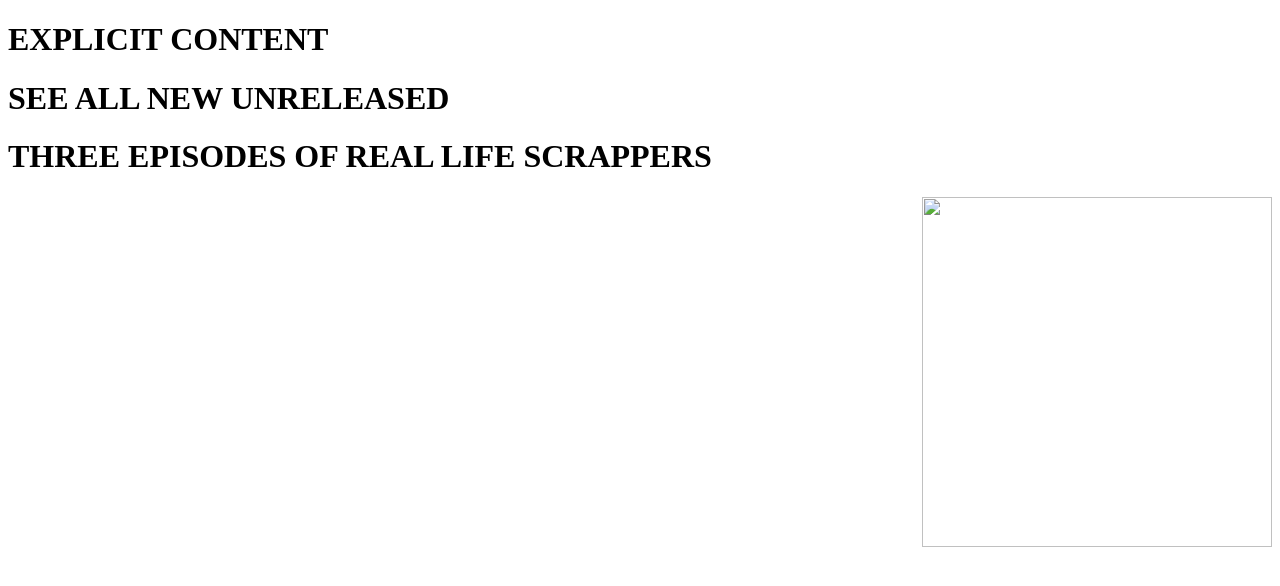
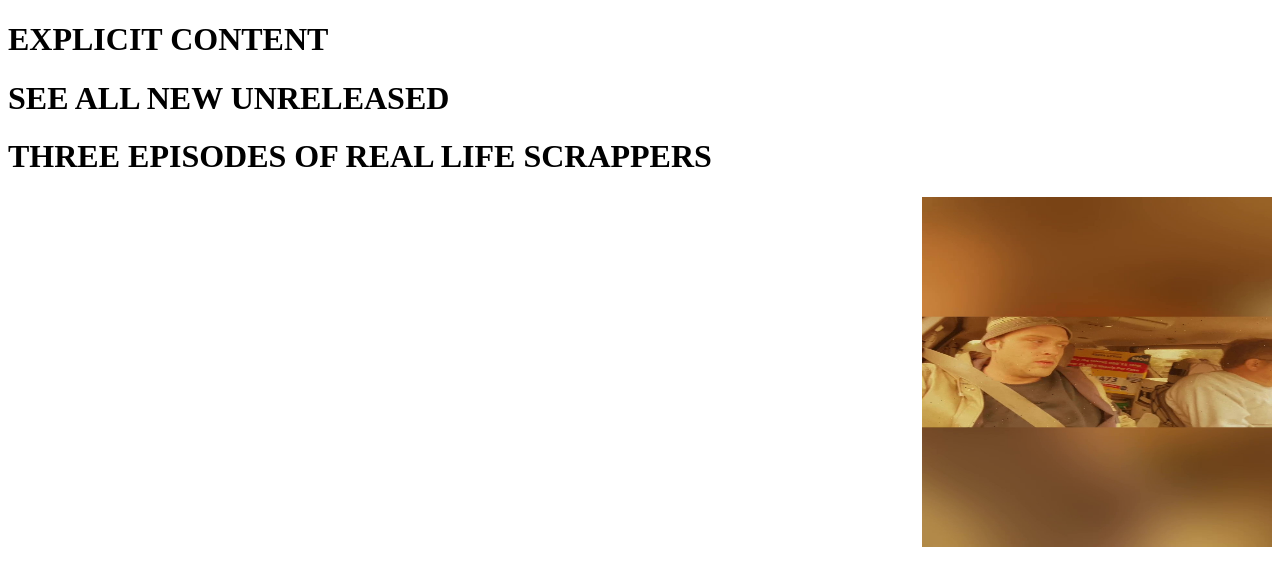
Before and after one commit to bleseneralexander/Scrappers, a plain HTML site: page index.html in a window 1280 px wide. Drawn offline with Linux system fonts and the light colour scheme.

Commit message:
Update index.html

```diff
--- a/index.html
+++ b/index.html
@@ -20,7 +20,7 @@
   <p></p>
   </div>
   <div class="h">
-<img src="scrappersEdit.jpeg" width="350" height="350"></img>
+<img src="scrappersEdit.jpg" width="350" height="350"></img>
   </div>
 <script async
   src="https://js.stripe.com/v3/buy-button.js">
```
